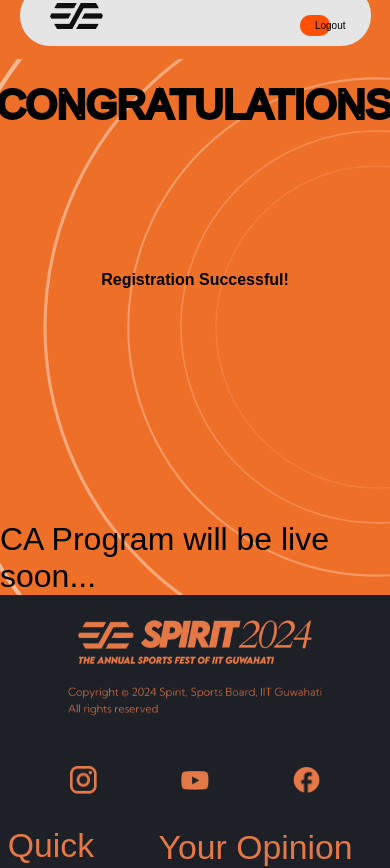
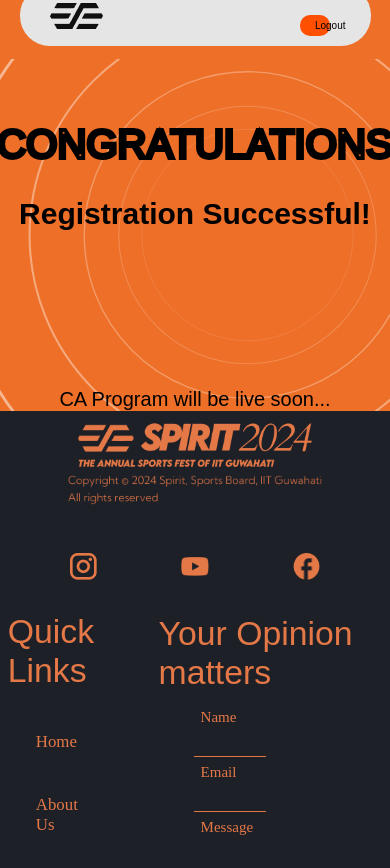
Before and after one commit to Ashmit-Verma/SPIRIT24, a React (Create React App) app in the folder frontend/: page /registrationSuccess in a window 390 px wide. Shown: the top 868 px of the page. Built offline with nearby package versions, Linux system fonts and the light colour scheme; sample sign-in values are in the browser's storage; a web font is replaced by a local one.

Commit message:
changes done

```diff
--- a/frontend/src/App.js
+++ b/frontend/src/App.js
@@ -24,7 +24,8 @@ function App() {
         <Route path="/otpVerify" element={<OtpVerify />} />
         <Route path="/dashboard" element={<PrivateRoute element={Dashboard} />} />
         <Route path="/registrationSuccess" element={<PrivateRoute element={RegistrationSuccess} />} />
-        <Route path="/Leaderboard" element={<Leaderboard />} />
+        {/* <Route path="/Leaderboard" element={<Leaderboard />} /> */}
+        {/* <Route path="/registrationSuccess" element={<RegistrationSuccess/>}></Route> */}
       </Routes>
     </Router>
   );
--- a/frontend/src/components/Contact/contact.css
+++ b/frontend/src/components/Contact/contact.css
@@ -45,7 +45,7 @@ margin-left: 10vw;
 {
     display: flex;
     flex-direction: row;
- padding:50px;
+ padding:20px;
 
 }
 .contactdiv2{
--- a/frontend/src/components/footer/footer.css
+++ b/frontend/src/components/footer/footer.css
@@ -142,7 +142,6 @@ button:hover {
     }
     .spirit-logo{
         width: 60vw;
-        height: 10vh;
         object-fit: contain;
     }
 
@@ -172,7 +171,6 @@ button:hover {
 
         width: 65vw;
         /* margin-top: 5vh; */
-        height: 5vh;
         object-fit: contain;
         margin-top: 0;
     }
--- a/frontend/src/components/hero/hero.css
+++ b/frontend/src/components/hero/hero.css
@@ -273,4 +273,7 @@
   {
     font-size: 10px ;
   }
+  .texts{
+    height: 80vw;
+  }
 }
--- a/frontend/src/components/registration_success/registration-Success.css
+++ b/frontend/src/components/registration_success/registration-Success.css
@@ -23,16 +23,27 @@
     flex-direction: column;
     justify-content: center;
     align-items: center;
-    height: 70vw;
+    height: 80vw;
+  }
+  .texts5 {
+    margin-bottom: 10%;
+    display: flex;
+    flex-direction: column;
+    justify-content: center;
+    align-items: center;
+    height: 140px;
   }
 
   .success-message {
-    font-size: 2.5em;
+    font-size: 40px;
     font-family: 'VVDS', sans-serif;
     margin-bottom: 10px;
   }
 
-
+  .congratulations-text
+  {
+    padding-top: 80px;
+  }
   .ca-program-message {
     font-family: 'VVDS', sans-serif;
     font-size: 2em;
@@ -67,7 +78,7 @@
 
     .success-message
     {
-      font-size: 2em;;
+      font-size: 30px;;
     }
 
   }
@@ -83,7 +94,17 @@
 
     .success-message
     {
-      font-size: 1em;;
+      font-size: 30px;
     }
-
+   .ca-program-message
+   {
+    font-size: 20px;
+   }
   }
+  @media(max-width:480px)
+  {
+    .congratulations-text
+    {
+      font-size: 40px;
+    }
+  }
--- a/frontend/src/components/registration_success/registration-Success.js
+++ b/frontend/src/components/registration_success/registration-Success.js
@@ -8,7 +8,7 @@ const RegistrationSuccess = () => {
       <div className="congratulations-text">
         !!!!!CONGRATULATIONS!!!!!
       </div>
-      <div className="texts">
+      <div className="texts5">
         <h1 className="success-message">Registration Successful!</h1>
       </div>
         <p className="ca-program-message">CA Program will be live soon...</p>
--- a/frontend/src/components/sponsors/sponsors.css
+++ b/frontend/src/components/sponsors/sponsors.css
@@ -4,10 +4,16 @@
     font-weight: 800;
 }
 
+@font-face {
+  font-family: "Robo";
+  src: url("../fonts/Roboto-Bold.ttf");
+  font-weight: 800;
+}
 .sponsorsMain {
     text-align: center;
     padding: 20px;
     background-color: #141414;
+    padding-bottom: 40px;
 }
 
 .sponsorHeader {
@@ -16,7 +22,11 @@
     font-family: 'KumbhSans',sans-serif;
     font-size: 40px;
 }
-
+.spon{
+  color:white;
+  font-size: 16px;
+  font-family: 'Robo',sans-serif;
+}
 .sponsors {
     display: grid;
     gap: 20px;
--- a/frontend/src/components/sponsors/sponsors.js
+++ b/frontend/src/components/sponsors/sponsors.js
@@ -8,24 +8,48 @@ const Sponsors = () => {
                 <h2>Our Partners</h2>
             </div>
             <div className='sponsors'>
+                <div>
+                    <h3 className='spon'>Presented by</h3>
+
+                <a href="https://renaissance.programmingpathshala.com">
+                    <img src="sponsor2.png" alt="Programming Pathshala"></img>
+                </a>
+                </div>
+                <div>
+                    <h3 className='spon'>Powered by</h3>
+                <a href="https://yhills.com">
+                    <img src="sponsor6.png" alt="Yhills"></img>
+                </a>
+                </div>
+                <div>
+                    <h3 className='spon'>Assessment Partner</h3>
                 <a href="https://www.languify.in/">
                     <img src="sponsor1.png" alt="Languify"></img>
                 </a>
-                <a href="https://renaissance.programmingpathshala.com">
-                    <img src="sponsor2.png" alt="Programming Pathshala"></img>
-                </a>
+                </div>
+
+                <div>
+                    <h3 className='spon'>Knowledge Partner</h3>
                 <a href="https://interviewbuddy.net/">
                     <img src="sponsor3.png" alt="Interview Buddy"></img>
                 </a>
+                </div>
+
+                <div>
+                    <h3 className='spon'>Education Partner</h3>
+                <a href="https://www.swapso.io/">
+                    <img src="sponsor5.png" alt="Swapso"></img>
+                </a>
+                </div>
+                <div>
+                  <h3 className='spon'>Certificate Partner</h3>
                 <a href="https://givemycertificate.com/">
                     <img src="sponsor4.png" alt="Give My Certificate"></img>
                 </a>
-                <a href="https://www.swapso.io/">
-                    <img src="sponsor5.png" alt="Swapso"></img>
-                </a>
-                <a href="https://yhills.com">
-                    <img src="sponsor6.png" alt="Yhills"></img>
-                </a>
+                </div>
+
+
+
             </div>
         </div>
     )
```
Also changed, not shown: 1 other file (tests, documents, lock files or other folders).
